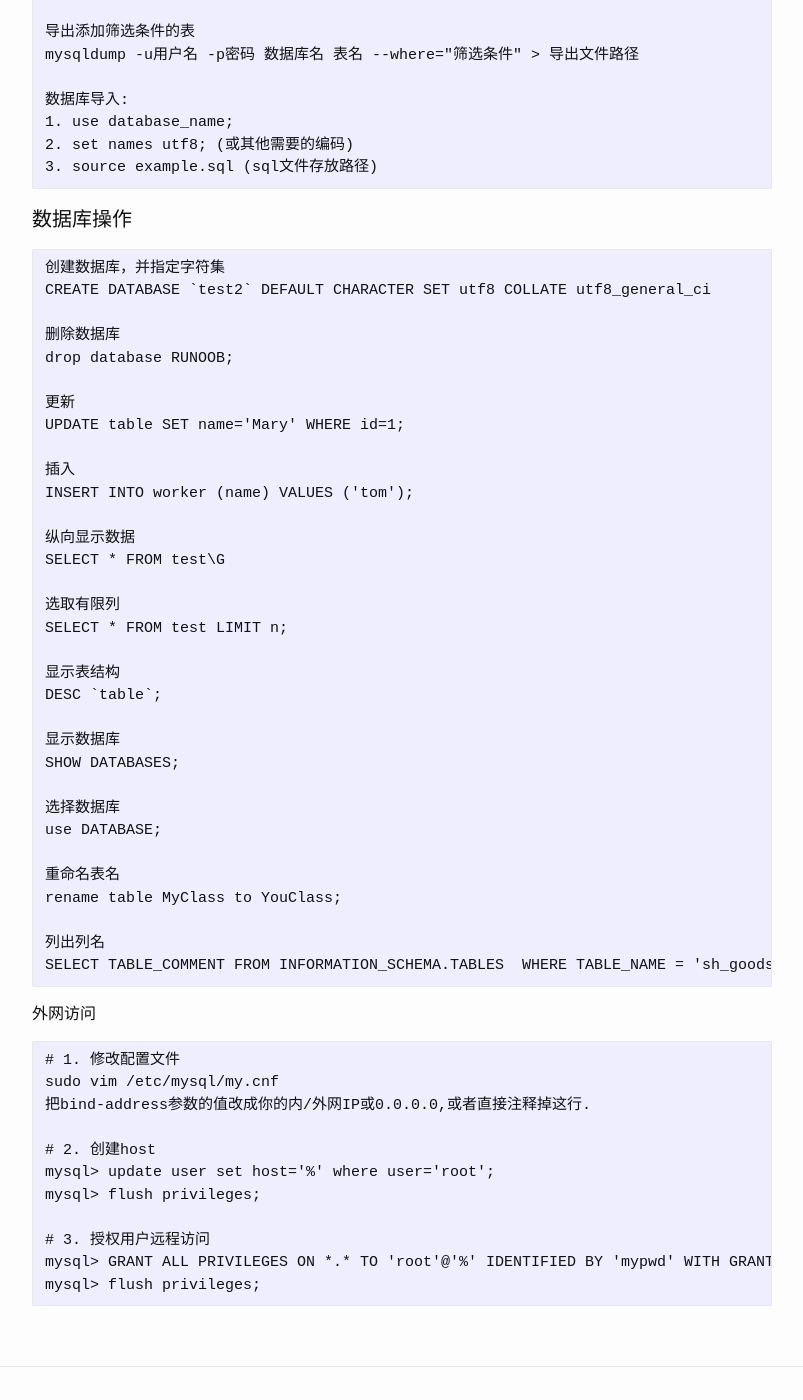
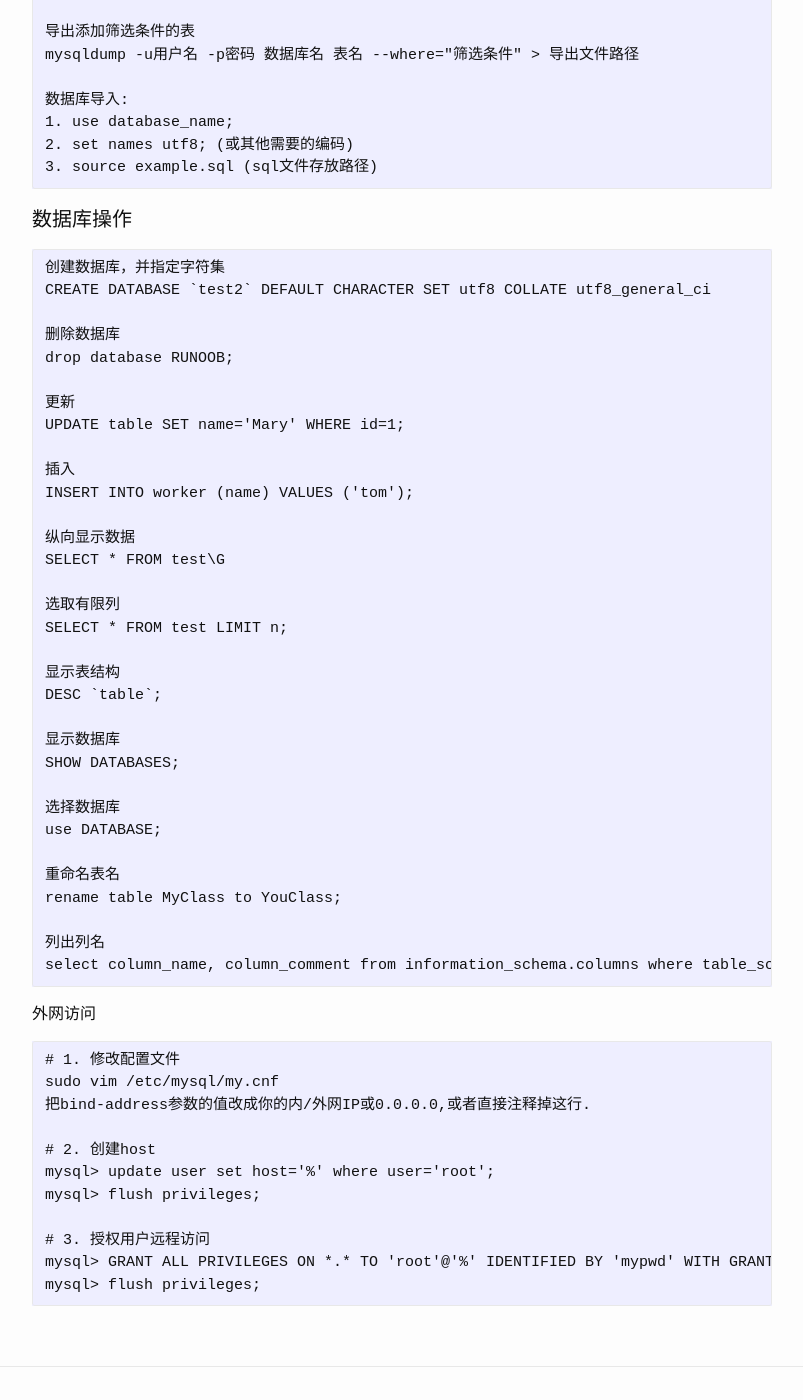
Before and after one commit to josephstalin117/josephstalin117.github.io, a Jekyll site: the page built from _posts/2016-05-03-mysql.markdown, in a window 1280 px wide and 1400 px high, scrolled down 2053 px. Shown: the whole window, without its empty margins (238-1041 px from the left). Built offline with Jekyll 4.4.1, drawn with Linux system fonts in a browser that asks for light colours.

Commit message:
add column comments

````diff
--- a/_posts/2016-05-03-mysql.markdown
+++ b/_posts/2016-05-03-mysql.markdown
@@ -134,7 +134,7 @@ use DATABASE;
 rename table MyClass to YouClass;
 
 列出列名
-SELECT TABLE_COMMENT FROM INFORMATION_SCHEMA.TABLES  WHERE TABLE_NAME = 'sh_goods' AND TABLE_SCHEMA = 'sh_shop';
+select column_name, column_comment from information_schema.columns where table_schema ='db' and table_name = 'tablename' ;
 ```
 
 外网访问
````
